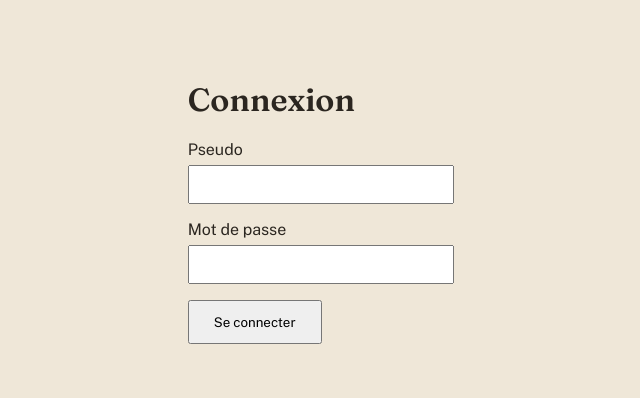
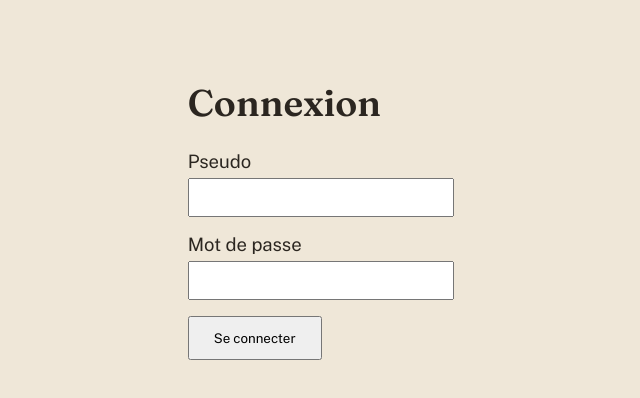
Before and after one commit to stefi3274/UnDouxUnChaud, a Next.js app: page /connexion in a window 1280 px wide. Shown: the top 398 px of the page, without its empty margins (319-959 px from the left). Built offline with nearby package versions, Linux system fonts and the light colour scheme.

Commit message:
Taille de police agrandie (base 18.5px)

```diff
--- a/app/globals.css
+++ b/app/globals.css
@@ -14,6 +14,10 @@
 
 * {
   box-sizing: border-box;
+}
+
+html {
+  font-size: 18.5px;
 }
 
 html, body {
```
